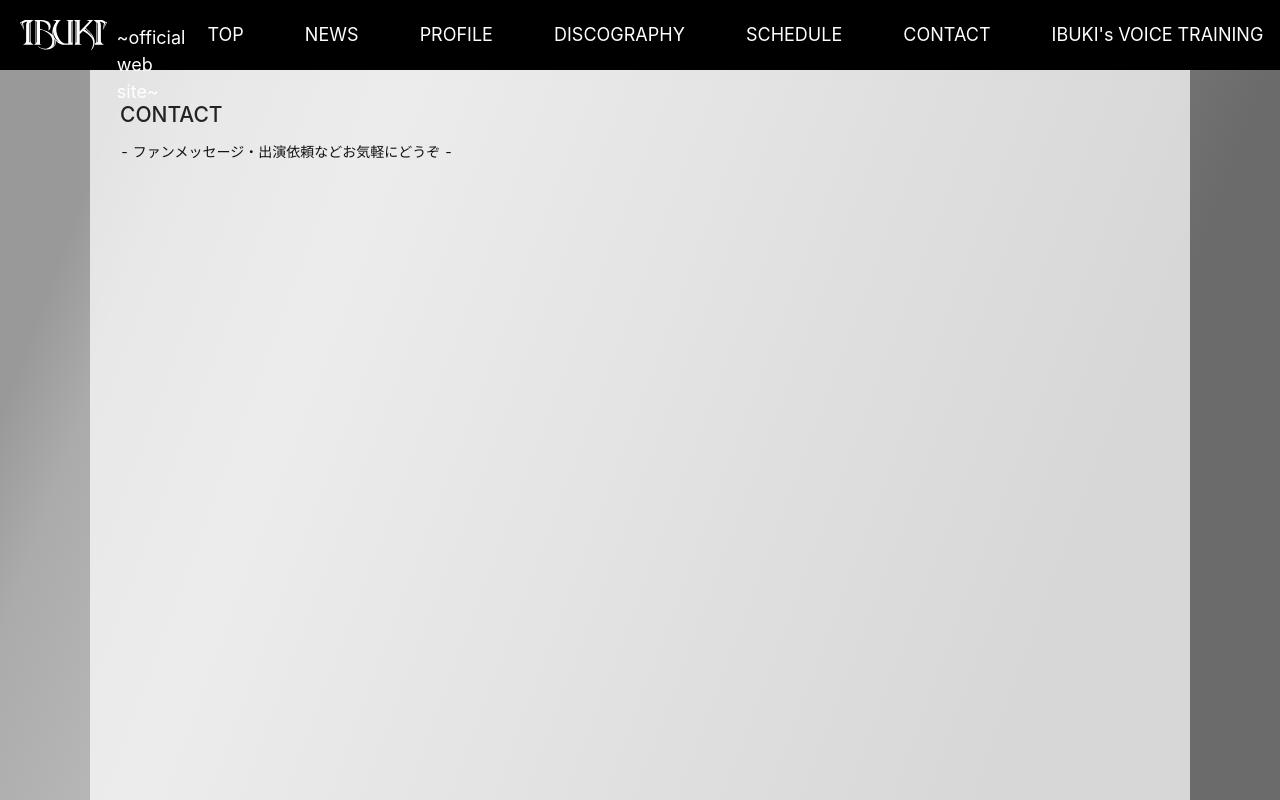
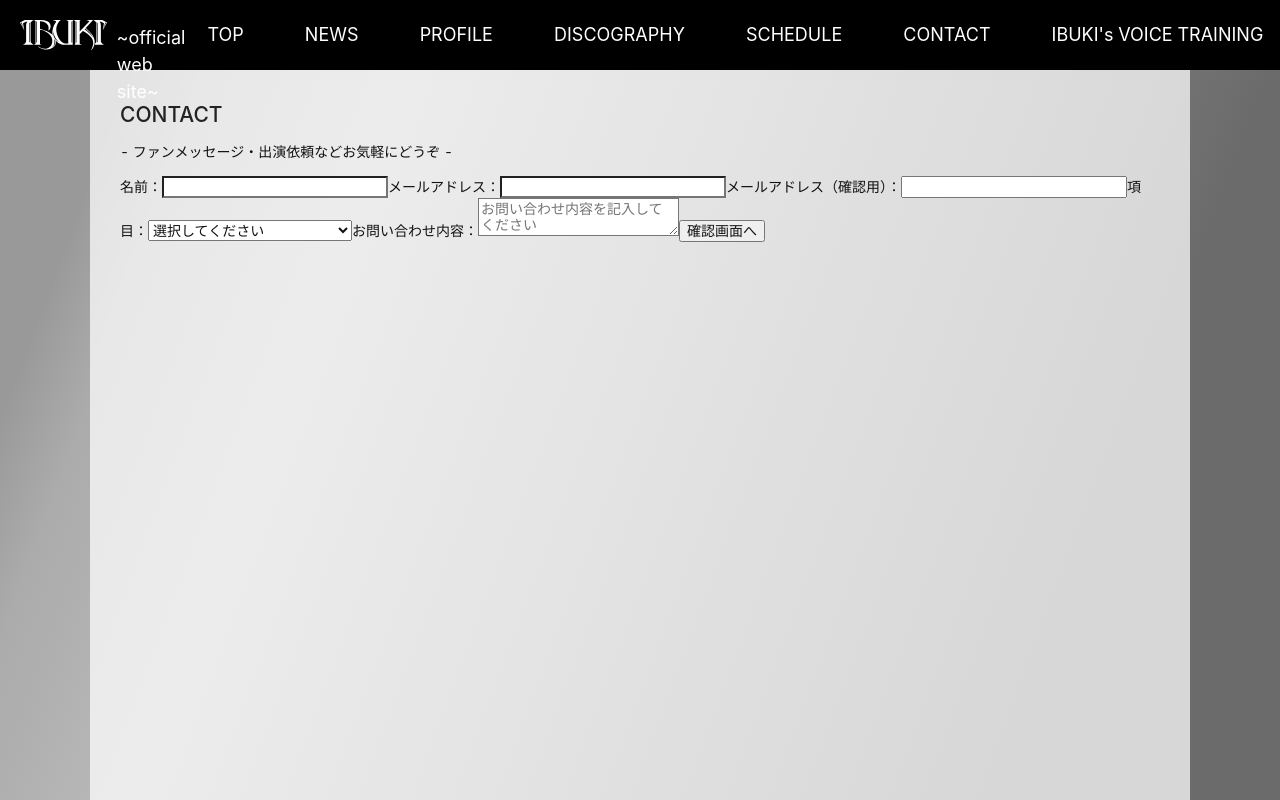
Before and after one commit to AiriTakahashi0108/ibuki-official, a Nuxt app: page /contact in a window 1280 px wide. Built offline with nearby package versions, Linux system fonts and the light colour scheme.

Commit message:
フォームの土台は完成。

```diff
--- a/pages/contact.vue
+++ b/pages/contact.vue
@@ -2,18 +2,86 @@
   <div class="profileContainer">
     <div class="profile content">
       <pageTitle :title="pageTitle" :detail="pageDetail"/>
+
+      <section v-if="formStatus === 0">
+        <form>
+          <label for="name">名前：</label><input id="name" type="text" name="name" v-model="form.name">
+          <label for="mail">メールアドレス：</label><input id="mail" type="text" name="mail" v-model="form.mail">
+          <label for="mailVerification">メールアドレス（確認用）：</label><input id="mailVerification" type="email"
+                                                                    name="mailVerification">
+          <label for="about">項目：</label>
+          <select name="about" id="about" v-model="form.about.selected">
+            <option disabled value="">選択してください</option>
+            <option v-for="item in form.about.option">{{item.name}}</option>
+          </select>
+
+          <label for="comment" v-model="form.comment">お問い合わせ内容：</label>
+          <textarea
+            id="comment"
+            name="comment"
+            placeholder="お問い合わせ内容を記入してください"
+          />
+
+          <button @click="formCheck(1)">確認画面へ</button>
+        </form>
+      </section>
+
+      <section v-if="formStatus === 1">
+        <p>お問い合わせ内容はこちらでよろしいですか？</p>
+
+        <div>
+          <p><span>名前：</span><span>{{form.name}}</span></p>
+          <p><span>メールアドレス：</span><span>{{form.mail}}</span></p>
+          <p><span>項目：</span><span>{{form.about.selected}}</span></p>
+          <div>
+            <span>お問い合わせ内容：</span>
+            <p>{{form.comment}}</p>
+          </div>
+        </div>
+
+        <button @click="formCheck(0)">戻る</button>
+        <button @click="formCheck(1)">送信する</button>
+      </section>
+
+<!--      <section v-if="formStatus === 2">-->
+<!--        <p>お問い合わせありがとうございました、返答お待ちください。</p>-->
+<!--        <p>※返信には数日かかる場合もございます</p>-->
+
+<!--        <button @click="formCheck(0)">入力画面へ戻る</button>-->
+<!--      </section>-->
     </div>
   </div>
 </template>
 
 <script>
   import PageTitle from "@/components/parts/PageTitle";
+  import {mapGetters} from 'vuex';
+
   export default {
     components: {PageTitle},
     data() {
       return {
         pageTitle: "CONTACT",
         pageDetail: "ファンメッセージ・出演依頼などお気軽にどうぞ",
+        formStatus: 0,
+      }
+    },
+    computed: {
+      ...mapGetters({
+        form: 'contact/form',
+      }),
+      // form: {
+      //   get () {
+      //     return this.$store.state.message
+      //   },
+      //   set (val) {
+      //     this.updateMessage(val)
+      //   }
+      // }
+    },
+    methods: {
+      formCheck(num) {
+        this.formStatus = num
       }
     }
   }
--- /dev/null
+++ b/store/contact.js
@@ -0,0 +1,37 @@
+export const state = () => ({
+  form: {
+    name: '',
+    mail: '',
+    mailVerification: '',
+    about: {
+      selected: '',
+      option: [
+        {
+          name: '出演依頼',
+          value: 'castRequest'
+        },
+        {
+          name: 'レコーディング依頼',
+          value: 'recordingRequest'
+        },
+        {
+          name: 'ボイストレーニングについて',
+          value: 'voiceTraining'
+        },
+        {
+          name: 'ファンメッセージ',
+          value: 'fanMessage'
+        },
+        {
+          name: 'その他',
+          value: 'other'
+        },
+      ],
+    },
+    comment: ``,
+  }
+})
+
+export const getters = {
+  form: (state) => state.form,
+}
```
